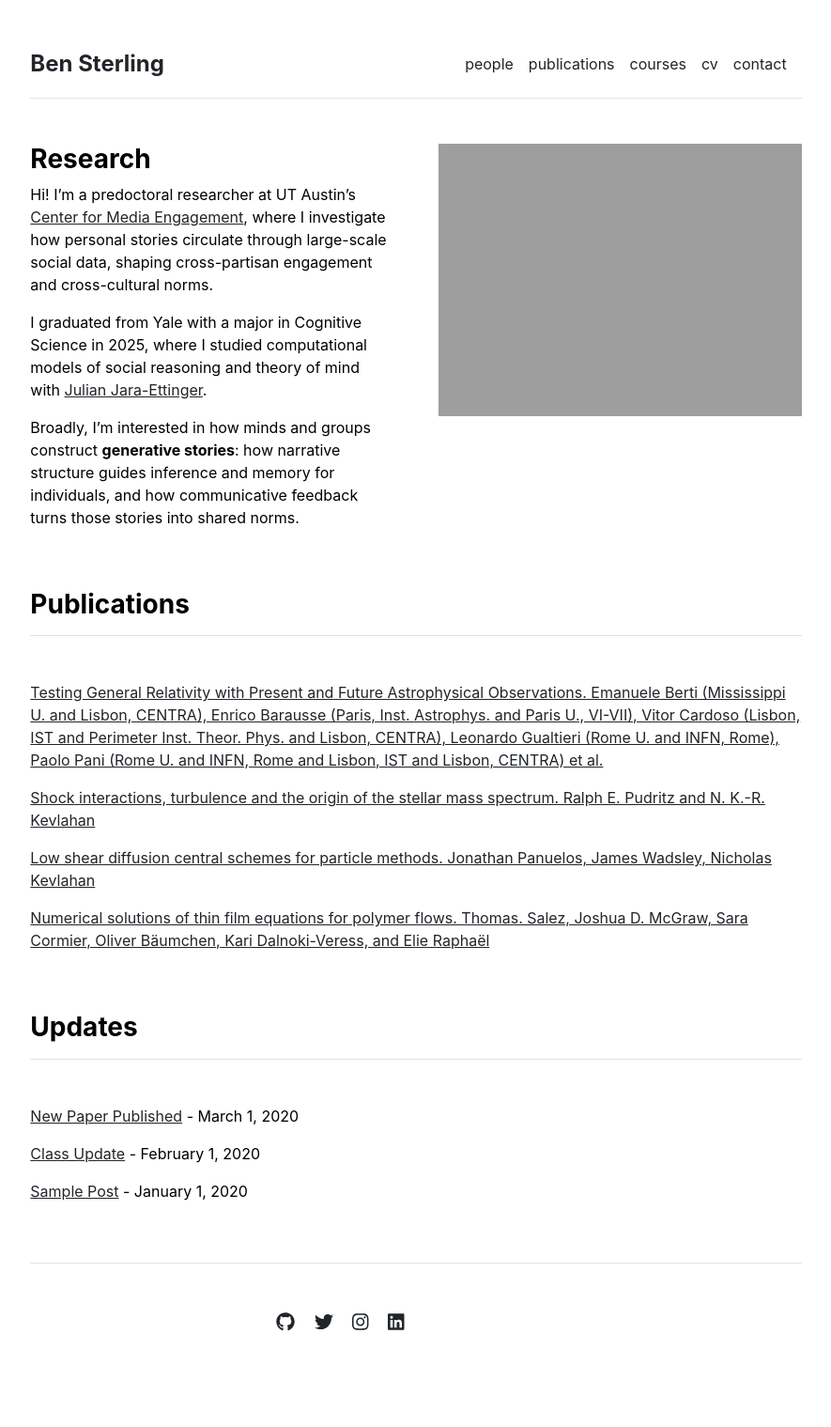
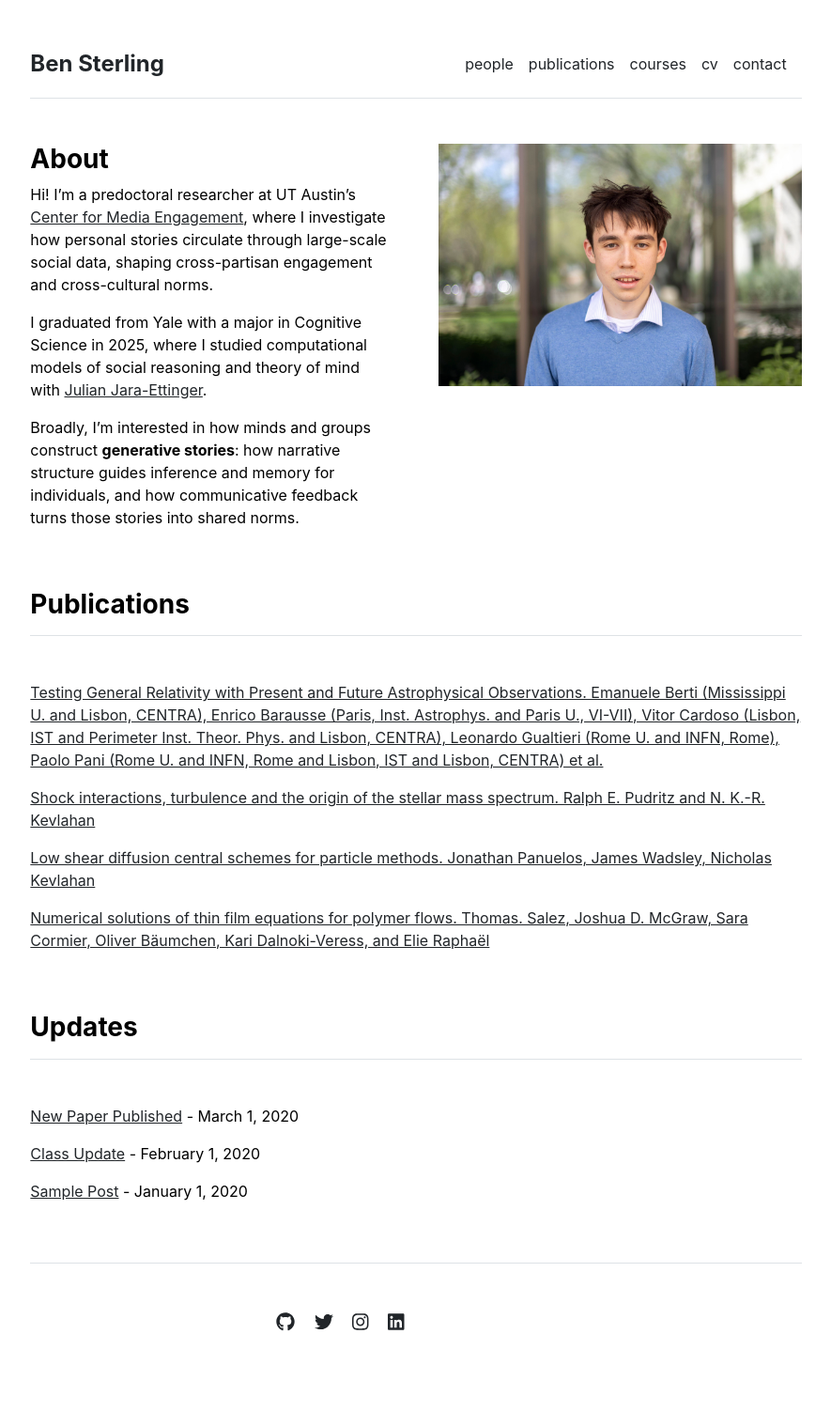
Before and after one commit to Ben-Sterling/Ben-Sterling.github.io, a Jekyll site: the page built from index.md, in a window 1280 px wide. Shown: the whole page at 94% size, without its empty margins (197-1082 px from the left). Built offline with Jekyll 4.4.1, drawn with Linux system fonts in a browser that asks for light colours.

Commit message:
adding photos

```diff
--- a/_layouts/home.html
+++ b/_layouts/home.html
@@ -4,11 +4,11 @@ layout: default
 
 <div class="row g-5 mb-5">
   <div class="col-md-6">
-    <h3 class="fw-bold">Research</h3>
+    <h3 class="fw-bold">About</h3>
     {{ content }}
   </div>
   <div class="col-md-6">
-    <img src="{{ site.github.url }}/assets/img/home.jpg" alt="Home" width="100%">
+    <img src="{{ site.github.url }}/assets/img/photo_of_me.jpg" alt="Home" width="100%">
   </div>
 </div>
 
```
Also changed, not shown: assets/img/photo_of_me.jpg (added).
